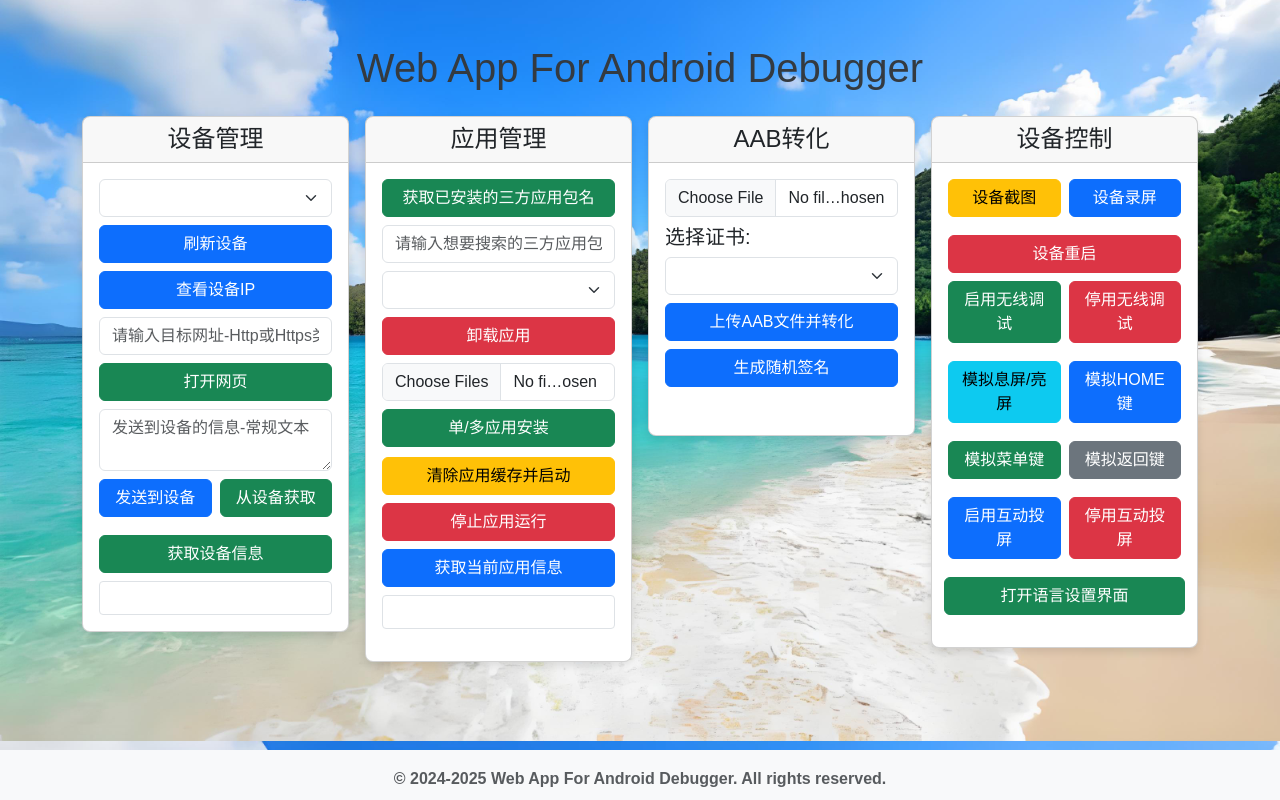
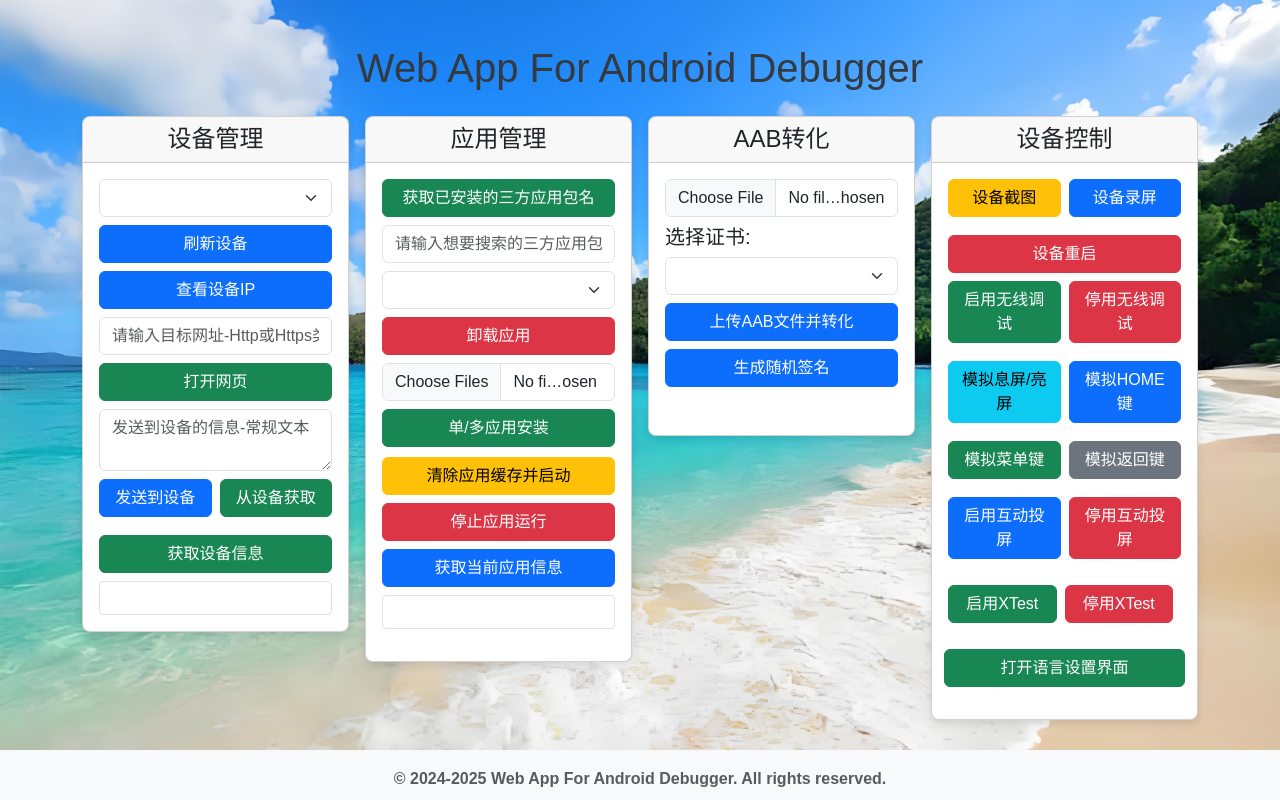
Before and after one commit to zhoujun94511/WebAppForAndroid, a Python web app: template templates/index.html in a window 1280 px wide. Run offline with Jinja, Linux system fonts and the light colour scheme; the template is opened without the code that fills it, so the values that code supplies are empty.

Commit message:
Update index.html
add functions

```diff
--- a/templates/index.html
+++ b/templates/index.html
@@ -64,20 +64,20 @@
                         <input type="text" id="app-search-input" class="form-control mb-2" placeholder="请输入想要搜索的三方应用包名">
                         <select id="app-select" class="form-select mb-2"></select>
                         <button id="uninstall-app-button" class="btn btn-danger w-100 mb-2" onclick="uninstallApp()">卸载应用</button>
-                        <input type="file" id="apk-file" accept=".apk" class="form-control mb-2" multiple>
-                        <div id="install-result" class="modal">
-                            <div class="modal-content">
-                                <h2>应用安装结果</h2>
-                                <div id="failed-installs">
-                                    <h3>安装失败:</h3>
-                                    <ul id="failed-list"></ul>
-                                </div>
-                                <div id="successful-installs">
-                                    <h3>安装成功:</h3>
-                                    <ul id="success-list"></ul>
-                                </div>
-                                <button id="close-result" class="btn btn-primary">确定</button>
+                        <input type="file" id="apk-file" accept=".apk,.xapk" class="form-control mb-2" multiple>
+                        <div id="install-result" class="modal" style="display: none;">
+                        <div class="modal-content">
+                            <h2>应用安装结果</h2>
+                            <div id="successful-installs" style="display: none;">
+                                <h3>✅ 安装成功:</h3>
+                                <ul id="success-list"></ul>
                             </div>
+                            <div id="failed-installs" style="display: none;">
+                                <h3>❌ 安装失败:</h3>
+                                <ul id="failed-list"></ul>
+                            </div>
+                            <button id="close-result" class="btn btn-primary">确定</button>
+                        </div>
                         </div>
                         <button id="install-apk-button" class="btn btn btn-success w-100" onclick="installApk()">单/多应用安装</button>
                         <button id="clear-app-cache-button" class="btn btn-warning w-100 mb-2" onclick="clearAppCache()">清除应用缓存并启动</button>
@@ -147,12 +147,21 @@
                                     <button id="simulate-back-button" class="btn btn-secondary w-100" onclick="simulateKeyPress('back')">模拟返回键</button>
                                 </div>
                             </div>
+
                             <div class="row g-2 mb-2">
                             <div class="col-6">
                                 <button id="start-scrcpy-button" class="btn btn-primary w-100" onclick="startScrcpy()">启用互动投屏</button>
                             </div>
                             <div class="col-6">
                                 <button id="stop-scrcpy-button" class="btn btn-danger w-100" onclick="stopScrcpy()">停用互动投屏</button>
+                            </div>
+                            <div class="row g-2 mb-2">
+                            <div class="col-6">
+                                <button id="start-xtest-button" class="btn btn-success w-100" onclick="startXtest()">启用XTest</button>
+                            </div>
+                            <div class="col-6">
+                                <button id="stop-xtest-button" class="btn btn-danger w-100" onclick="stopXtest()">停用XTest</button>
+                            </div>
                             </div>
                             <button id="open-locale-settings-button" class="btn btn-success w-100 mb-2" onclick="openLocaleSettings()">打开语言设置界面</button>
                             </div>
```
